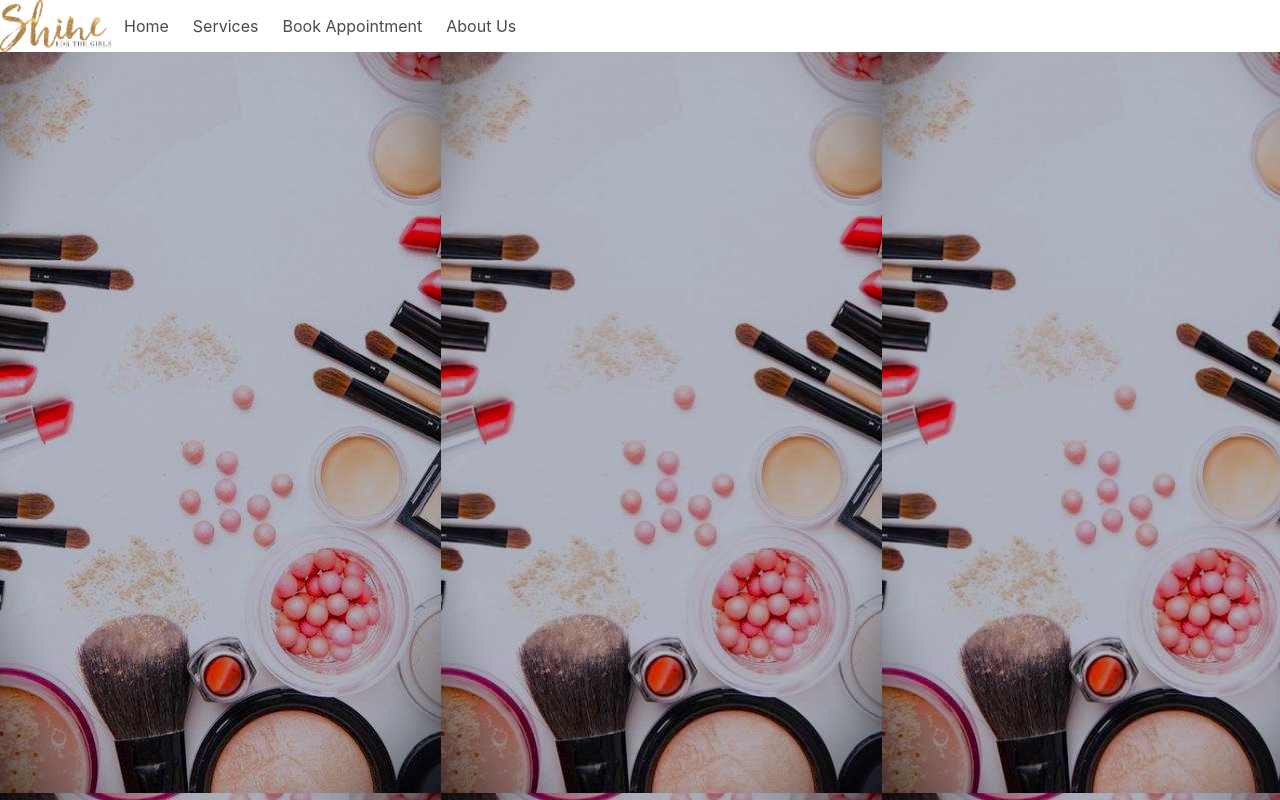
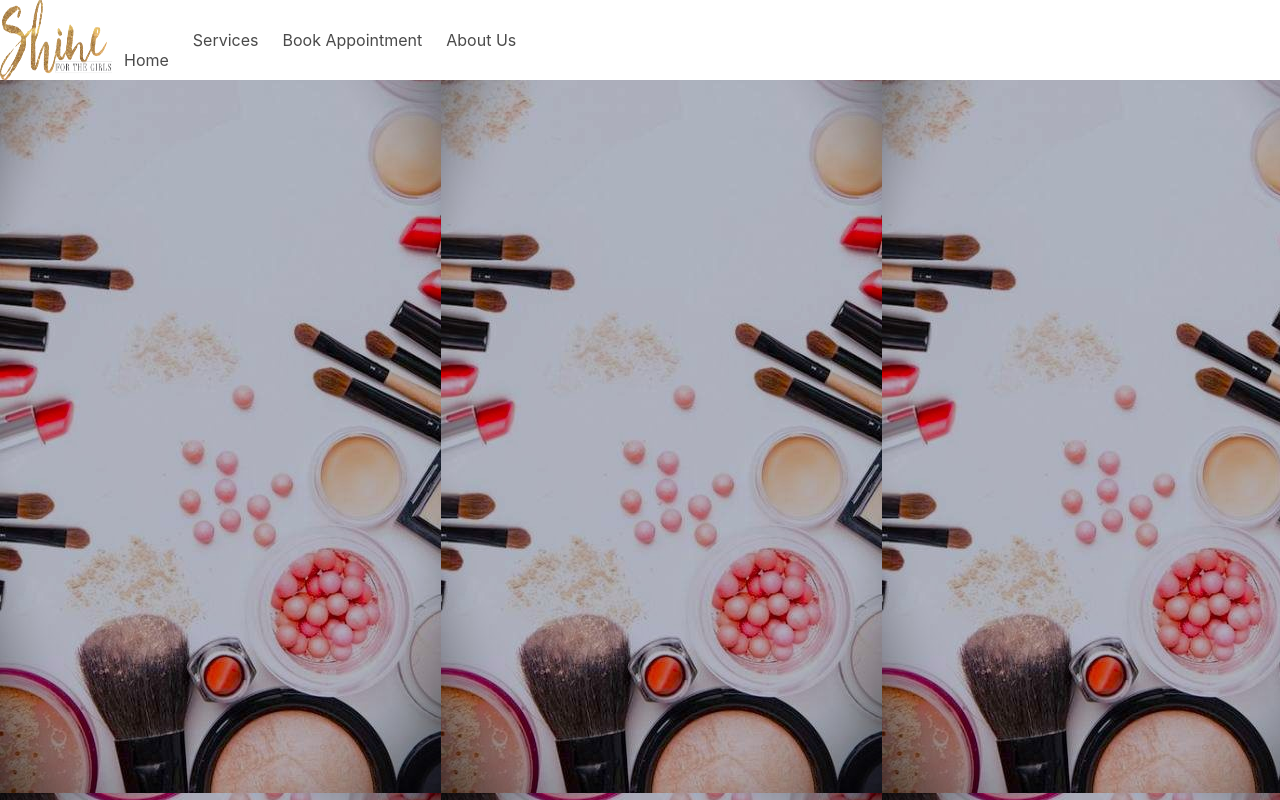
Before and after one commit to chethan1996/beauty-salon, a React (Create React App) app: page / in a window 1280 px wide. Built offline with nearby package versions, Linux system fonts and the light colour scheme.

Commit message:
Add scroll text animation

```diff
--- a/src/components/navbar/Navbar.jsx
+++ b/src/components/navbar/Navbar.jsx
@@ -1,6 +1,6 @@
 import React from "react";
 import shineLogo from "../../img/shine_logo.png"
-
+import "./navbar.css"
 
 export default function Navbar() {
   const [isActive, setisActive] = React.useState(false);
@@ -28,7 +28,10 @@ export default function Navbar() {
       className={`navbar-menu ${isActive ? "is-active" : ""}`}
     >
       <div className="navbar-start">
-        <a className="navbar-item" href="#">Home</a>
+      <div class="enable-scroll">
+        <a className="navbar-item scroll-text-1" href="#" >Home</a>
+        <a className="navbar-item scroll-text-2" href="#" >Home</a>
+        </div>
         <a className="navbar-item" href="#">Services</a>
         <a className="navbar-item" href="#">Book Appointment</a>
         <a className="navbar-item" href="#">About Us</a>
--- /dev/null
+++ b/src/components/navbar/navbar.css
@@ -0,0 +1,10 @@
+.scroll-text-1{
+    opacity: 0;
+    top:-100px;
+}
+
+.enable-scroll:hover .scroll-text-1{
+  opacity: 1;
+  top:30px;
+  transition: all 0.5s ease;
+}
```
